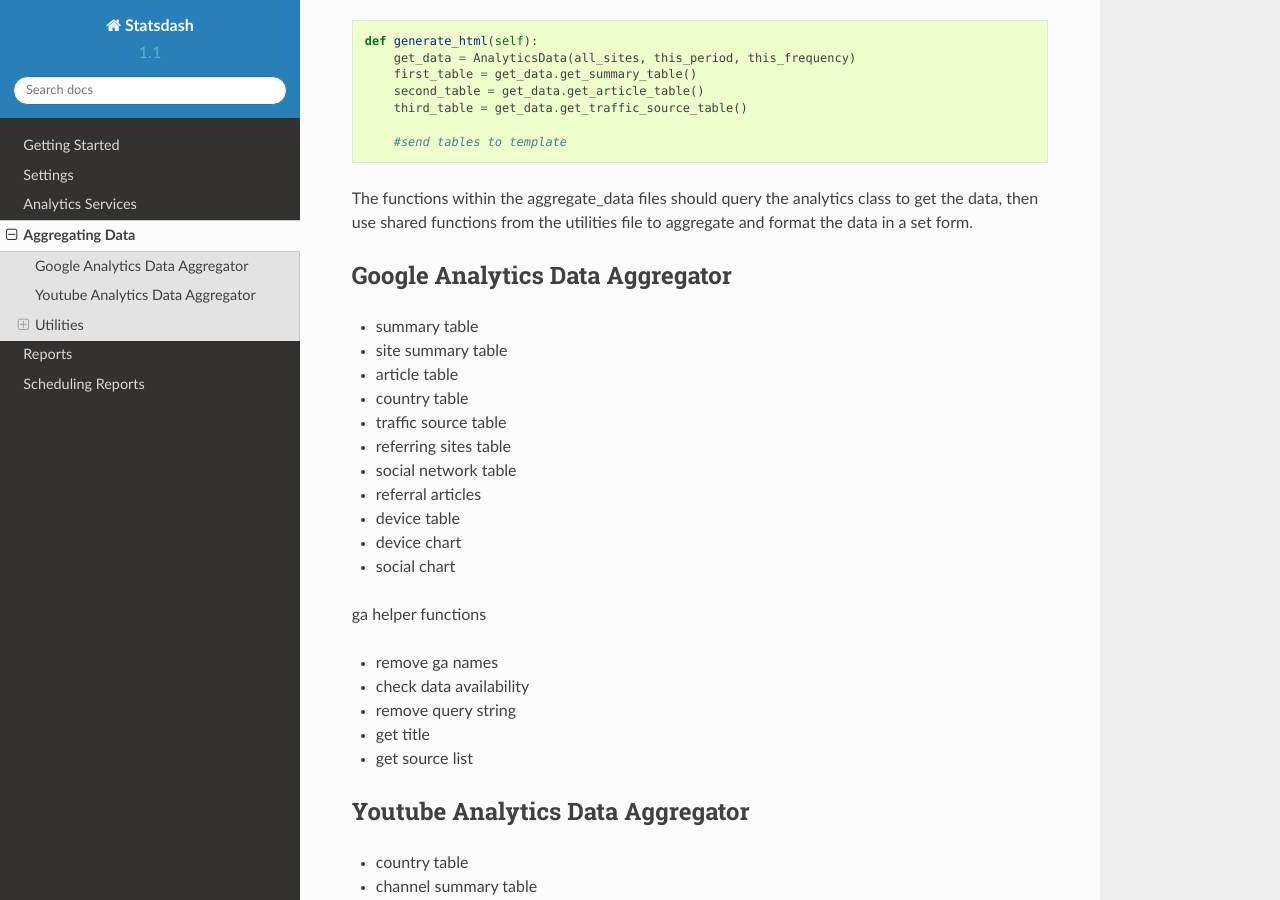
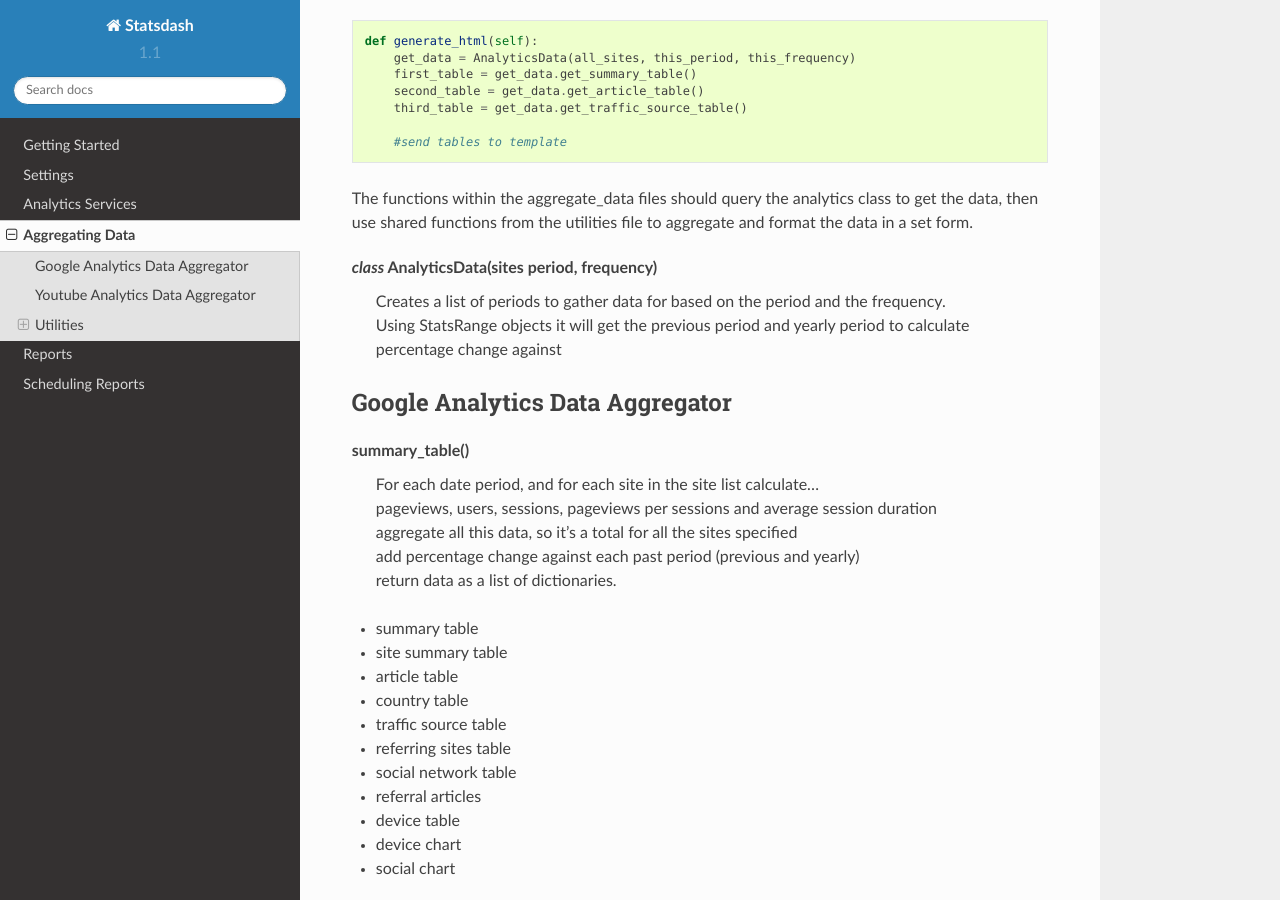
Before and after one commit to gamernetwork/gastatsdash, a Sphinx documentation site: the page built from docs/aggregating_data.rst, in a window 1280 px wide and 900 px high, scrolled down 284 px. Built offline with Sphinx 7.4.7 and the Read the Docs theme 2.0.0, drawn with Linux system fonts in a browser that asks for light colours.

Commit message:
starting aggregate data ref

```diff
--- a/docs/aggregating_data.rst
+++ b/docs/aggregating_data.rst
@@ -17,9 +17,21 @@ Example::
 
 The functions within the aggregate_data files should query the analytics class to get the data, then use shared functions from the utilities file to aggregate and format the data in a set form.
 
+*class* AnalyticsData(sites period, frequency)
+    | Creates a list of periods to gather data for based on the period and the frequency.
+    | Using StatsRange objects it will get the previous period and yearly period to calculate percentage change against
+
 
 Google Analytics Data Aggregator
 -------------------------------
+
+summary_table()
+    | For each date period, and for each site in the site list calculate...
+    | pageviews, users, sessions, pageviews per sessions and average session duration
+    | aggregate all this data, so it's a total for all the sites specified
+    | add percentage change against each past period (previous and yearly)
+    | return data as a list of dictionaries.
+
 
 - summary table
 - site summary table
```
